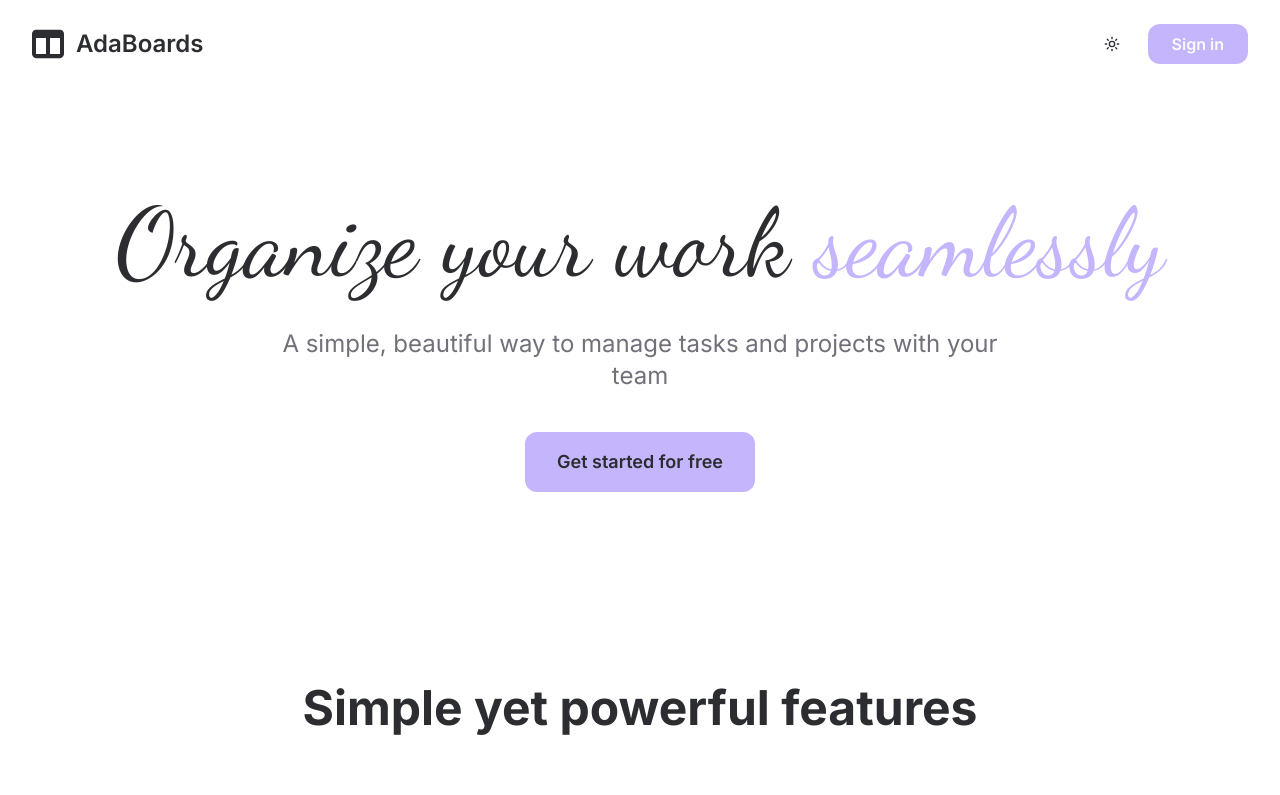
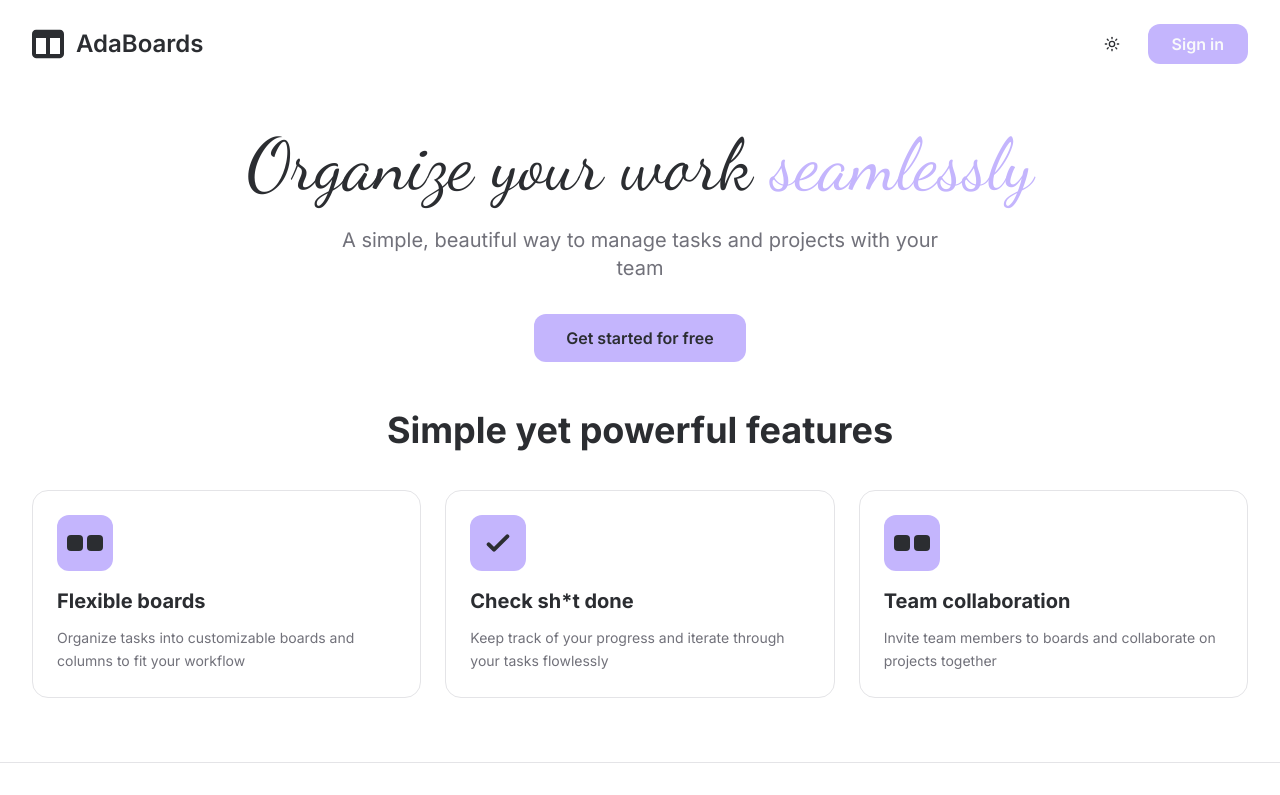
Before and after one commit to Cecile-Hirschauer/adaboards, a React (Vite) app: page / in a window 1280 px wide. Shown: the top 795 px of the page. Built offline with nearby package versions, Linux system fonts and the light colour scheme.

Commit message:
adjust the layout so that the content is optimized for the screen height (1280x1065 mockup) and the footer is visible without scrolling

```diff
--- a/src/pages/Landing.tsx
+++ b/src/pages/Landing.tsx
@@ -8,22 +8,22 @@ const Landing = () => {
   };
 
   return (
-    <div className="min-h-screen flex flex-col bg-[rgb(var(--background))] text-[rgb(var(--foreground))]">
+    <div className="h-screen flex flex-col bg-[rgb(var(--background))] text-[rgb(var(--foreground))] overflow-auto">
       <Header showSignInButton={true} onSignInClick={handleSignIn} />
 
       {/* Main Content */}
-      <main className="flex-1 max-w-7xl mx-auto px-4 sm:px-6 lg:px-8 w-full">
+      <main className="flex-1 flex flex-col justify-center max-w-7xl mx-auto px-4 sm:px-6 lg:px-8 w-full py-4 md:py-8">
         {/* Hero Section */}
-        <section className="text-center py-12 sm:py-16 md:py-20 lg:py-24">
-          <h1 className="text-4xl sm:text-5xl md:text-6xl lg:text-7xl xl:text-8xl mb-4 sm:mb-6 leading-tight px-2" style={{ fontFamily: 'var(--font-handwriting)' }}>
+        <section className="text-center mb-8 md:mb-12">
+          <h1 className="text-3xl sm:text-4xl md:text-5xl lg:text-6xl xl:text-7xl mb-3 sm:mb-4 leading-tight px-2" style={{ fontFamily: 'var(--font-handwriting)' }}>
             Organize your work{" "}
             <span className="text-primary">seamlessly</span>
           </h1>
-          <p className="text-base sm:text-lg md:text-xl lg:text-2xl text-[rgb(var(--muted-foreground))] mb-8 sm:mb-10 max-w-3xl mx-auto px-4">
+          <p className="text-sm sm:text-base md:text-lg lg:text-xl text-[rgb(var(--muted-foreground))] mb-6 sm:mb-8 max-w-2xl mx-auto px-4">
             A simple, beautiful way to manage tasks and projects with your team
           </p>
           <button
-            className="px-6 sm:px-8 py-3 sm:py-4 bg-[rgb(var(--primary))] text-[rgb(var(--primary-foreground))] rounded-lg font-semibold text-base sm:text-lg hover:opacity-90 transition-all focus:outline-none focus:ring-2 focus:ring-[rgb(var(--ring))] focus:ring-offset-2"
+            className="px-6 sm:px-8 py-2.5 sm:py-3 bg-[rgb(var(--primary))] text-[rgb(var(--primary-foreground))] rounded-lg font-semibold text-sm sm:text-base hover:opacity-90 transition-all focus:outline-none focus:ring-2 focus:ring-[rgb(var(--ring))] focus:ring-offset-2"
             aria-label="Get started with AdaBoards for free"
           >
             Get started for free
@@ -31,32 +31,32 @@ const Landing = () => {
         </section>
 
         {/* Features Section */}
-        <section className="py-12 sm:py-16 md:py-20 lg:py-24" aria-labelledby="features-heading">
-          <h2 id="features-heading" className="text-2xl sm:text-3xl md:text-4xl lg:text-5xl font-bold text-center mb-10 sm:mb-12 md:mb-16 px-4">
+        <section className="pb-4 md:pb-8" aria-labelledby="features-heading">
+          <h2 id="features-heading" className="text-xl sm:text-2xl md:text-3xl lg:text-4xl font-bold text-center mb-6 sm:mb-8 md:mb-10 px-4">
             Simple yet powerful features
           </h2>
 
-          <div className="grid grid-cols-1 sm:grid-cols-2 lg:grid-cols-3 gap-6 sm:gap-8">
+          <div className="grid grid-cols-1 sm:grid-cols-2 lg:grid-cols-3 gap-4 sm:gap-6">
             {/* Feature 1 - Flexible boards */}
-            <article className="bg-[rgb(var(--card))] text-[rgb(var(--card-foreground))] rounded-2xl p-6 sm:p-8 border border-[rgb(var(--border))] transition-all hover:border-[rgb(var(--primary))] hover:shadow-lg">
-              <div className="w-14 h-14 sm:w-16 sm:h-16 bg-[rgb(var(--primary))] rounded-lg flex items-center justify-center mb-6" aria-hidden="true">
+            <article className="bg-[rgb(var(--card))] text-[rgb(var(--card-foreground))] rounded-xl p-4 sm:p-6 border border-[rgb(var(--border))] transition-all hover:border-[rgb(var(--primary))] hover:shadow-lg">
+              <div className="w-12 h-12 sm:w-14 sm:h-14 bg-[rgb(var(--primary))] rounded-lg flex items-center justify-center mb-4" aria-hidden="true">
                 <div className="flex gap-1">
-                  <div className="w-4 h-4 sm:w-5 sm:h-5 bg-[rgb(var(--primary-foreground))] rounded"></div>
-                  <div className="w-4 h-4 sm:w-5 sm:h-5 bg-[rgb(var(--primary-foreground))] rounded"></div>
+                  <div className="w-4 h-4 bg-[rgb(var(--primary-foreground))] rounded"></div>
+                  <div className="w-4 h-4 bg-[rgb(var(--primary-foreground))] rounded"></div>
                 </div>
               </div>
-              <h3 className="text-xl sm:text-2xl font-bold mb-3 sm:mb-4">Flexible boards</h3>
-              <p className="text-[rgb(var(--muted-foreground))] leading-relaxed text-sm sm:text-base">
+              <h3 className="text-lg sm:text-xl font-bold mb-2 sm:mb-3">Flexible boards</h3>
+              <p className="text-[rgb(var(--muted-foreground))] leading-relaxed text-sm">
                 Organize tasks into customizable boards and columns to fit your
                 workflow
               </p>
             </article>
 
             {/* Feature 2 - Check sh*t done */}
-            <article className="bg-[rgb(var(--card))] text-[rgb(var(--card-foreground))] rounded-2xl p-6 sm:p-8 border border-[rgb(var(--border))] transition-all hover:border-[rgb(var(--primary))] hover:shadow-lg">
-              <div className="w-14 h-14 sm:w-16 sm:h-16 bg-[rgb(var(--primary))] rounded-lg flex items-center justify-center mb-6" aria-hidden="true">
+            <article className="bg-[rgb(var(--card))] text-[rgb(var(--card-foreground))] rounded-xl p-4 sm:p-6 border border-[rgb(var(--border))] transition-all hover:border-[rgb(var(--primary))] hover:shadow-lg">
+              <div className="w-12 h-12 sm:w-14 sm:h-14 bg-[rgb(var(--primary))] rounded-lg flex items-center justify-center mb-4" aria-hidden="true">
                 <svg
-                  className="w-8 h-8 sm:w-10 sm:h-10 text-[rgb(var(--primary-foreground))]"
+                  className="w-7 h-7 sm:w-8 sm:h-8 text-[rgb(var(--primary-foreground))]"
                   fill="none"
                   stroke="currentColor"
                   viewBox="0 0 24 24"
@@ -70,23 +70,23 @@ const Landing = () => {
                   />
                 </svg>
               </div>
-              <h3 className="text-xl sm:text-2xl font-bold mb-3 sm:mb-4">Check sh*t done</h3>
-              <p className="text-[rgb(var(--muted-foreground))] leading-relaxed text-sm sm:text-base">
+              <h3 className="text-lg sm:text-xl font-bold mb-2 sm:mb-3">Check sh*t done</h3>
+              <p className="text-[rgb(var(--muted-foreground))] leading-relaxed text-sm">
                 Keep track of your progress and iterate through your tasks
                 flowlessly
               </p>
             </article>
 
             {/* Feature 3 - Team collaboration */}
-            <article className="bg-[rgb(var(--card))] text-[rgb(var(--card-foreground))] rounded-2xl p-6 sm:p-8 border border-[rgb(var(--border))] transition-all hover:border-[rgb(var(--primary))] hover:shadow-lg sm:col-span-2 lg:col-span-1">
-              <div className="w-14 h-14 sm:w-16 sm:h-16 bg-[rgb(var(--primary))] rounded-lg flex items-center justify-center mb-6" aria-hidden="true">
+            <article className="bg-[rgb(var(--card))] text-[rgb(var(--card-foreground))] rounded-xl p-4 sm:p-6 border border-[rgb(var(--border))] transition-all hover:border-[rgb(var(--primary))] hover:shadow-lg sm:col-span-2 lg:col-span-1">
+              <div className="w-12 h-12 sm:w-14 sm:h-14 bg-[rgb(var(--primary))] rounded-lg flex items-center justify-center mb-4" aria-hidden="true">
                 <div className="flex gap-1">
-                  <div className="w-4 h-4 sm:w-5 sm:h-5 bg-[rgb(var(--primary-foreground))] rounded"></div>
-                  <div className="w-4 h-4 sm:w-5 sm:h-5 bg-[rgb(var(--primary-foreground))] rounded"></div>
+                  <div className="w-4 h-4 bg-[rgb(var(--primary-foreground))] rounded"></div>
+                  <div className="w-4 h-4 bg-[rgb(var(--primary-foreground))] rounded"></div>
                 </div>
               </div>
-              <h3 className="text-xl sm:text-2xl font-bold mb-3 sm:mb-4">Team collaboration</h3>
-              <p className="text-[rgb(var(--muted-foreground))] leading-relaxed text-sm sm:text-base">
+              <h3 className="text-lg sm:text-xl font-bold mb-2 sm:mb-3">Team collaboration</h3>
+              <p className="text-[rgb(var(--muted-foreground))] leading-relaxed text-sm">
                 Invite team members to boards and collaborate on projects
                 together
               </p>
```
